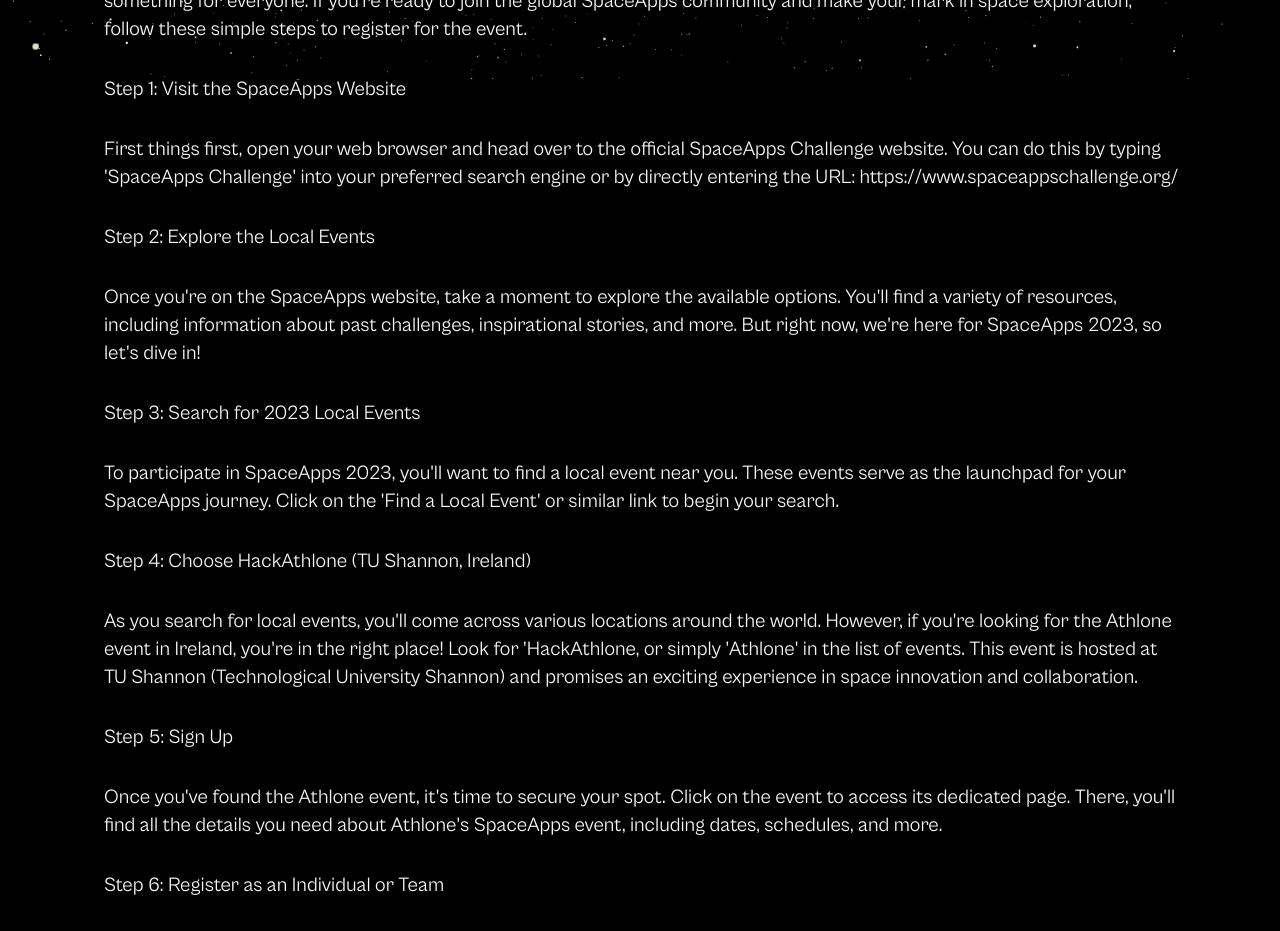
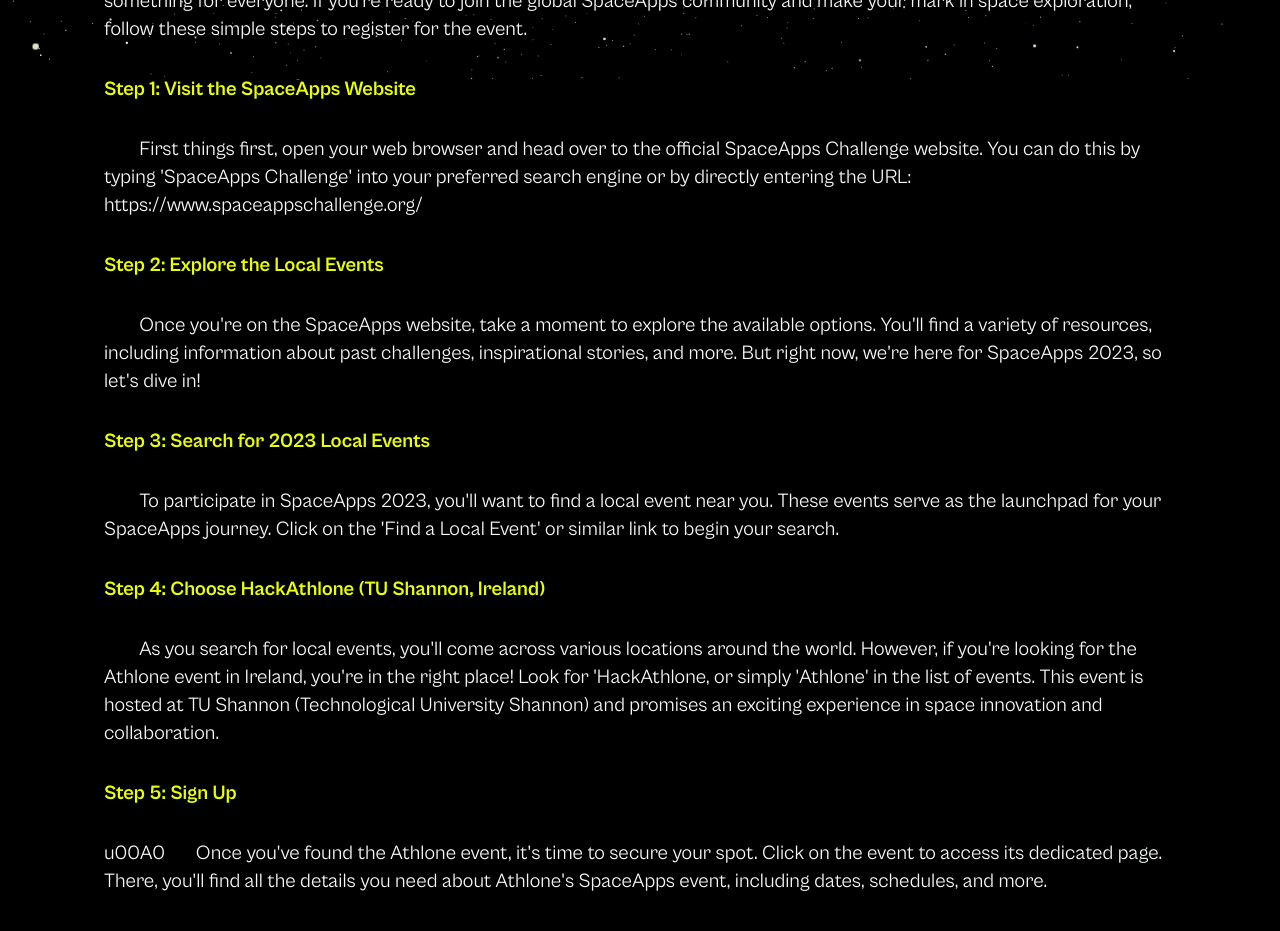
Before and after one commit to uche7/nasa_spaceapps, a Next.js app: page /blogs/2 in a window 1280 px wide. Shown: the part 720-1651 px from the top of the page. Built offline with nearby package versions, Linux system fonts and the light colour scheme.

Commit message:
blog data partial update

```diff
--- a/src/app/blogs/Card.tsx
+++ b/src/app/blogs/Card.tsx
@@ -22,13 +22,13 @@
       </div>
       <div className="p-4  bg-transparent flex flex-col flex justify-around w-3/6">
 
-      <Image
+      {/* <Image
         src="/assets/images/general/landing-page/hero_icon.png" // Image path relative to `public`
         alt="Hero Icon"
         width={90} // specify the width
         height={90} // specify the height
         // for loading the image faster, usually used for above-the-fold images
-      />
+      /> */}
 
       <div className=''>
         <h2 className="text-hackathone-font-rocket-red text-2xl font-bold mb-2">{title}</h2>
--- a/src/app/blogs/[slug]/page.tsx
+++ b/src/app/blogs/[slug]/page.tsx
@@ -20,7 +20,8 @@
 
   title: string;
   summary: string;
-  points: string[];
+  // points: string[];
+  points: React.ReactNode[];
   author: string;
   date: string;
   slug: string;
@@ -54,16 +55,11 @@
       summary:
         "Valuing diverse perspectives, backgrounds, talents, and experiences amplifies our comprehension of the universe and nurtures a just and equitable future for everyone, making space exploration more successful and inclusive.",
       points: [
-        "Space exploration is one of the most important endeavors of our time. It has the potential to transform our understanding of the universe, and help us develop new technologies that can benefit humanity as a whole. But to reach its full potential, space exploration must be inclusive and diverse.",
-        "Diversity in spatial analysis is important for many different reasons. First, it can bring a broader perspective on the challenges of spatial exploration. With teams of scientists, engineers and astronauts, we are able to think critically and solve problems in new and innovative ways.",
-        "Second, the diversity of space exploration helps us to be an inclusive and equitable society. Seeing people from all walks of life represented in the space program sends the message that everyone has a place in the future of space exploration. This can inspire young people from all walks of life to pursue careers in STEM fields, helping us build a more just and equitable world.",
-        "Ultimately, diverse spatial exploration is just the right thing to do. No one group of people has a monopoly on knowledge or skills. If we want to reach our full potential in the space, we need to attract the talents and insights of people from all walks of life.",
-        "There are many ways to increase diversity in spatial exploration. We can start by ensuring that our educational institutions provide opportunities for students from all backgrounds to study STEM subjects. We can also work to increase visibility for women and minorities in the space program, fostering a welcoming and inclusive environment.",
-        "By diversifying space exploration, we can help ensure that it is more successful, fairer, and more representative of the world in which we live.",
-        "Here are some specific examples of how diversity has helped advance space exploration:",
-        "In the early days of the space program, women were excluded from many important roles. However, many women, such as Catherine Johnson and Margaret Hamilton, were able to make important contributions. Their work contributed to the success of the Apollo mission.",
-        "In recent years, there has been a growing movement to increase the number of people of color in the space program. This group has been able to bring more diversity to the program, as well as help inspire young people of color to pursue careers in STEM fields. There is also a growing movement to increase the number of people with disabilities in the space program. This movement is important because it shows that people with disabilities can be as successful as anyone else in the space.",
-        "These are just a few examples of how diversity has helped advance space exploration. As we explore the universe, it is important to continuously increase the diversity of the spatial system. This will help us reach our full potential in the space, and help create an inclusive and equitable society.",
+        "\u00A0\u00A0\u00A0\u00A0\u00A0\u00A0\u00A0\u00A0Space exploration is one of the most important endeavors of our time. It has the potential to transform our understanding of the universe, and help us develop new technologies that can benefit humanity as a whole. But to reach its full potential, space exploration must be inclusive and diverse.Diversity in spatial analysis is important for many different reasons. First, it can bring a broader perspective on the challenges of spatial exploration. With teams of scientists, engineers and astronauts, we are able to think critically and solve problems in new and innovative ways.",
+
+        "\u00A0\u00A0\u00A0\u00A0\u00A0\u00A0\u00A0\u00A0Second, the diversity of space exploration helps us to be an inclusive and equitable society. Seeing people from all walks of life represented in the space program sends the message that everyone has a place in the future of space exploration. This can inspire young people from all walks of life to pursue careers in STEM fields, helping us build a more just and equitable world. Ultimately, diverse spatial exploration is just the right thing to do. No one group of people has a monopoly on knowledge or skills. If we want to reach our full potential in the space, we need to attract the talents and insights of people from all walks of life. There are many ways to increase diversity in spatial exploration. We can start by ensuring that our educational institutions provide opportunities for students from all backgrounds to study STEM subjects. We can also work to increase visibility for women and minorities in the space program, fostering a welcoming and inclusive environment. By diversifying space exploration, we can help ensure that it is more successful, fairer, and more representative of the world in which we live.",
+
+        "\u00A0\u00A0\u00A0\u00A0\u00A0\u00A0\u00A0\u00A0Here are some specific examples of how diversity has helped advance space exploration: In the early days of the space program, women were excluded from many important roles. However, many women, such as Catherine Johnson and Margaret Hamilton, were able to make important contributions. Their work contributed to the success of the Apollo mission. In recent years, there has been a growing movement to increase the number of people of color in the space program. This group has been able to bring more diversity to the program, as well as help inspire young people of color to pursue careers in STEM fields. There is also a growing movement to increase the number of people with disabilities in the space program. This movement is important because it shows that people with disabilities can be as successful as anyone else in the space. These are just a few examples of how diversity has helped advance space exploration. As we explore the universe, it is important to continuously increase the diversity of the spatial system. This will help us reach our full potential in the space, and help create an inclusive and equitable society.",
 
       ],
       author: "Mitrashi Das",
@@ -77,22 +73,22 @@
         'Register for NASA\'s SpaceApps Challenge 2023 at TU Shannon, Ireland. Explore the website, find the local event (HackAthlone), choose individual or team registration, access resources, and prepare for an exciting cosmic adventure in space exploration.',
       points: [
         "The NASA SpaceApps Challenge 2023 is gearing up for an exciting cosmic adventure, and you're invited! Whether you're an aspiring space scientist, a data wizard, a game developer, or a creative storyteller, this year's hackathon has something for everyone. If you're ready to join the global SpaceApps community and make your mark in space exploration, follow these simple steps to register for the event.",
-        "Step 1: Visit the SpaceApps Website ",
-        "First things first, open your web browser and head over to the official SpaceApps Challenge website. You can do this by typing 'SpaceApps Challenge' into your preferred search engine or by directly entering the URL: https://www.spaceappschallenge.org/",
-        "Step 2: Explore the Local Events ",
-        "Once you're on the SpaceApps website, take a moment to explore the available options. You'll find a variety of resources, including information about past challenges, inspirational stories, and more. But right now, we're here for SpaceApps 2023, so let's dive in!",
-        "Step 3: Search for 2023 Local Events",
-        "To participate in SpaceApps 2023, you'll want to find a local event near you. These events serve as the launchpad for your SpaceApps journey. Click on the 'Find a Local Event' or similar link to begin your search.",
-        "Step 4: Choose HackAthlone (TU Shannon, Ireland) ",
-        "As you search for local events, you'll come across various locations around the world. However, if you're looking for the Athlone event in Ireland, you're in the right place! Look for 'HackAthlone, or simply 'Athlone' in the list of events. This event is hosted at TU Shannon (Technological University Shannon) and promises an exciting experience in space innovation and collaboration.",
-        "Step 5: Sign Up ",
-        "Once you've found the Athlone event, it's time to secure your spot. Click on the event to access its dedicated page. There, you'll find all the details you need about Athlone's SpaceApps event, including dates, schedules, and more.",
-        "Step 6: Register as an Individual or Team ",
-        "Now, it's registration time! Choose whether you want to participate as an individual or as part of a team. If you're planning to collaborate with friends or fellow enthusiasts, team registration is the way to go. Otherwise, you can register as an individual and join or form a team later.",
-        "Step 7: Access Resources and Challenges ",
-        "Congratulations! You're now officially registered for SpaceApps 2023, Athlone. This means you'll have access to a wealth of resources, including datasets, tools, mentorship, and more to help you prepare for the hackathon. Additionally, you can explore the list of exciting challenges that await your innovation and problem-solving skills.",
-        'Step 8: Get Ready for the Cosmic Adventure ',
-        "With your registration complete, you're one step closer to an incredible cosmic adventure. Stay tuned for updates from the Athlone event organizers, connect with fellow participants, and start brainstorming your hackathon ideas. Remember, SpaceApps is not just a competition; it's an opportunity to learn, collaborate, and contribute to space science and exploration.",
+        <strong className='text-hackathone-font-rocket-red'>Step 1: Visit the SpaceApps Website </strong>,
+        <span>{"\u00A0\u00A0\u00A0\u00A0\u00A0\u00A0\u00A0\u00A0"}First things first, open your web browser and head over to the official SpaceApps Challenge website. You can do this by typing 'SpaceApps Challenge' into your preferred search engine or by directly entering the URL: <a className="hover:text-red-500" href="https://www.spaceappschallenge.org/" >https://www.spaceappschallenge.org/</a></span>,
+        <strong className='text-hackathone-font-rocket-red'>Step 2: Explore the Local Events </strong>,
+        "\u00A0\u00A0\u00A0\u00A0\u00A0\u00A0\u00A0\u00A0Once you're on the SpaceApps website, take a moment to explore the available options. You'll find a variety of resources, including information about past challenges, inspirational stories, and more. But right now, we're here for SpaceApps 2023, so let's dive in!",
+        <strong className='text-hackathone-font-rocket-red'>Step 3: Search for 2023 Local Events</strong>,
+        "\u00A0\u00A0\u00A0\u00A0\u00A0\u00A0\u00A0\u00A0To participate in SpaceApps 2023, you'll want to find a local event near you. These events serve as the launchpad for your SpaceApps journey. Click on the 'Find a Local Event' or similar link to begin your search.",
+        <strong className='text-hackathone-font-rocket-red'>Step 4: Choose HackAthlone (TU Shannon, Ireland) </strong>,
+        "\u00A0\u00A0\u00A0\u00A0\u00A0\u00A0\u00A0\u00A0As you search for local events, you'll come across various locations around the world. However, if you're looking for the Athlone event in Ireland, you're in the right place! Look for 'HackAthlone, or simply 'Athlone' in the list of events. This event is hosted at TU Shannon (Technological University Shannon) and promises an exciting experience in space innovation and collaboration.",
+        <strong className='text-hackathone-font-rocket-red'>Step 5: Sign Up </strong>,
+        "u00A0\u00A0\u00A0\u00A0\u00A0\u00A0\u00A0\u00A0Once you've found the Athlone event, it's time to secure your spot. Click on the event to access its dedicated page. There, you'll find all the details you need about Athlone's SpaceApps event, including dates, schedules, and more.",
+        <strong className='text-hackathone-font-rocket-red'>Step 6: Register as an Individual or Team </strong>,
+        "\u00A0\u00A0\u00A0\u00A0\u00A0\u00A0\u00A0\u00A0Now, it's registration time! Choose whether you want to participate as an individual or as part of a team. If you're planning to collaborate with friends or fellow enthusiasts, team registration is the way to go. Otherwise, you can register as an individual and join or form a team later.",
+        <strong className='text-hackathone-font-rocket-red'>Step 7: Access Resources and Challenges </strong>,
+        "\u00A0\u00A0\u00A0\u00A0\u00A0\u00A0\u00A0\u00A0Congratulations! You're now officially registered for SpaceApps 2023, Athlone. This means you'll have access to a wealth of resources, including datasets, tools, mentorship, and more to help you prepare for the hackathon. Additionally, you can explore the list of exciting challenges that await your innovation and problem-solving skills.",
+        <strong className='text-hackathone-font-rocket-red'>Step 8: Get Ready for the Cosmic Adventure </strong>,
+        "\u00A0\u00A0\u00A0\u00A0\u00A0\u00A0\u00A0\u00A0With your registration complete, you're one step closer to an incredible cosmic adventure. Stay tuned for updates from the Athlone event organizers, connect with fellow participants, and start brainstorming your hackathon ideas. Remember, SpaceApps is not just a competition; it's an opportunity to learn, collaborate, and contribute to space science and exploration.",
         "So, whether you're a seasoned space enthusiast or a newcomer with a passion for discovery, SpaceApps 2023 is your chance to shine. Register today, and get ready to reach for the stars at TU Shannon's HackAthlone event. The cosmos is waiting for your brilliant ideas and solutions!",
 
       ],
@@ -109,29 +105,29 @@
         "Are you gearing up for SpaceApps Athlone 2024 and wondering how to find the perfect team to tackle NASA's latest cosmic challenges?",
         "You’re in the right place!",
         "This guide will walk you through strategies and support available at the hackathon to help you form your dream team, join an existing one, or even embark on a solo space adventure.",
-        "1. Team Size Flexibility",
-        "One of the great aspects of SpaceApps Athlone is the flexibility in team sizes. Whether you’re flying solo or collaborating with up to five others, the hackathon encourages diverse teams with fresh ideas.",
+        <strong className='text-hackathone-font-rocket-red'>1. Team Size Flexibility</strong>,
+        "\u00A0\u00A0\u00A0\u00A0\u00A0\u00A0\u00A0\u00A0One of the great aspects of SpaceApps Athlone is the flexibility in team sizes. Whether you’re flying solo or collaborating with up to five others, the hackathon encourages diverse teams with fresh ideas.",
         "You can form a team of 1 to 6 participants, allowing for a wide range of collaborations.",
-        "2. Solo or Team Participation",
-        "At SpaceApps Athlone, you have the freedom to choose how you want to participate. Dive into the challenges on your own, or team up with fellow space enthusiasts to combine skills and ideas.",
-        "3. Registering Your Team",
-        "If you decide to form a team, the team leader will need to register it on the SpaceApps platform. This step will create a hub for your collective efforts, making it easier to stay organized and focused.",
-        "4. Team Joining Opportunities",
-        "Not up for leading a team? No problem! Team joining typically starts in late September, when registered teams become visible on the SpaceApps platform. Browse through the teams and join one that aligns with your interests and goals.",
-        "5. Dedicated Chat Platform",
-        "SpaceApps Athlone offers a designated chat platform, making it easy to connect with other participants. Whether you’re building a team, discussing challenges, or forming alliances, this platform is an essential resource.",
-        "6. Seek Organizers’ Assistance",
-        "If you’re feeling uncertain about how to find or create a team, don’t hesitate to reach out to the organizing team. They’re there to help you navigate the hackathon’s landscape and ensure you have a stellar experience.",
-        "7. Cross-College Collaboration",
-        "SpaceApps encourages diverse teams! Collaborate with participants from different colleges and universities, fostering cross-institutional cooperation and bringing a variety of perspectives to your team.",
-        "8. Inclusion of Online Participants",
-        "Space knows no boundaries, and neither does SpaceApps Athlone! Online participants are welcome to form or join teams, ensuring the hackathon transcends geographical limitations and brings together talent from all over the world.",
-        "9. Engage in Pitchfest",
-        "At the start of the hackathon, don’t miss the Pitchfest event. Team leaders will take the stage to share their challenge goals, project ideas, and the kind of talent they’re looking for. It’s the perfect opportunity to find like-minded individuals to join your team.",
-        "10. Icebreaking Sessions",
-        "Immediately following the Pitchfest, get ready for the icebreaking session. This is your chance to socialize, network, and meet potential teammates. Your cosmic crew could be just a conversation away!",
-        "11. Color-Coded ID Cards",
-        "To make team formation even easier, participants will receive color-coded ID cards. These stickers will represent your domain or expertise, helping others quickly identify your skills and interests. In SpaceApps Athlone 2024, forming teams, joining forces, and networking are key to your cosmic journey. Whether you’re a seasoned participant or a first-timer, there are countless opportunities to connect, collaborate, and embark on this extraordinary adventure together.",
+        <strong className='text-hackathone-font-rocket-red'>2. Solo or Team Participation</strong>,
+        "\u00A0\u00A0\u00A0\u00A0\u00A0\u00A0\u00A0\u00A0At SpaceApps Athlone, you have the freedom to choose how you want to participate. Dive into the challenges on your own, or team up with fellow space enthusiasts to combine skills and ideas.",
+        <strong className='text-hackathone-font-rocket-red'>3. Registering Your Team</strong>,
+        "\u00A0\u00A0\u00A0\u00A0\u00A0\u00A0\u00A0\u00A0If you decide to form a team, the team leader will need to register it on the SpaceApps platform. This step will create a hub for your collective efforts, making it easier to stay organized and focused.",
+        <strong className='text-hackathone-font-rocket-red'>4. Team Joining Opportunities</strong>,
+        "\u00A0\u00A0\u00A0\u00A0\u00A0\u00A0\u00A0\u00A0Not up for leading a team? No problem! Team joining typically starts in late September, when registered teams become visible on the SpaceApps platform. Browse through the teams and join one that aligns with your interests and goals.",
+        <strong className='text-hackathone-font-rocket-red'>5. Dedicated Chat Platform</strong>,
+        "\u00A0\u00A0\u00A0\u00A0\u00A0\u00A0\u00A0\u00A0SpaceApps Athlone offers a designated chat platform, making it easy to connect with other participants. Whether you’re building a team, discussing challenges, or forming alliances, this platform is an essential resource.",
+        <strong className='text-hackathone-font-rocket-red'>6. Seek Organizers’ Assistance</strong>,
+        "\u00A0\u00A0\u00A0\u00A0\u00A0\u00A0\u00A0\u00A0If you’re feeling uncertain about how to find or create a team, don’t hesitate to reach out to the organizing team. They’re there to help you navigate the hackathon’s landscape and ensure you have a stellar experience.",
+        <strong className='text-hackathone-font-rocket-red'>7. Cross-College Collaboration</strong>,
+        "\u00A0\u00A0\u00A0\u00A0\u00A0\u00A0\u00A0\u00A0SpaceApps encourages diverse teams! Collaborate with participants from different colleges and universities, fostering cross-institutional cooperation and bringing a variety of perspectives to your team.",
+        <strong className='text-hackathone-font-rocket-red'>8. Inclusion of Online Participants</strong>,
+        "\u00A0\u00A0\u00A0\u00A0\u00A0\u00A0\u00A0\u00A0Space knows no boundaries, and neither does SpaceApps Athlone! Online participants are welcome to form or join teams, ensuring the hackathon transcends geographical limitations and brings together talent from all over the world.",
+        <strong className='text-hackathone-font-rocket-red'>9. Engage in Pitchfest</strong>,
+        "\u00A0\u00A0\u00A0\u00A0\u00A0\u00A0\u00A0\u00A0At the start of the hackathon, don’t miss the Pitchfest event. Team leaders will take the stage to share their challenge goals, project ideas, and the kind of talent they’re looking for. It’s the perfect opportunity to find like-minded individuals to join your team.",
+        <strong className='text-hackathone-font-rocket-red'>10. Icebreaking Sessions</strong>,
+        "\u00A0\u00A0\u00A0\u00A0\u00A0\u00A0\u00A0\u00A0Immediately following the Pitchfest, get ready for the icebreaking session. This is your chance to socialize, network, and meet potential teammates. Your cosmic crew could be just a conversation away!",
+        <strong className='text-hackathone-font-rocket-red'>11. Color-Coded ID Cards</strong>,
+        "\u00A0\u00A0\u00A0\u00A0\u00A0\u00A0\u00A0\u00A0To make team formation even easier, participants will receive color-coded ID cards. These stickers will represent your domain or expertise, helping others quickly identify your skills and interests. In SpaceApps Athlone 2024, forming teams, joining forces, and networking are key to your cosmic journey. Whether you’re a seasoned participant or a first-timer, there are countless opportunities to connect, collaborate, and embark on this extraordinary adventure together.",
         "Get ready to meet your cosmic crew and take on the universe!",
         "Join us from October 4th to 6th, 2024, at TU Shannon.",
         "Ignite your creativity, innovate with technology, and explore the cosmos.",
@@ -497,7 +493,7 @@
               {blog.points.map((point, index) => (
                 <li
                   key={`event-point-${index}`}
-                  className="text-xl md:text-xl text-slate-50"
+                  className="text-xl md:text-xl text-slate-50 "
                 >
                   {point}
                 </li>
```
